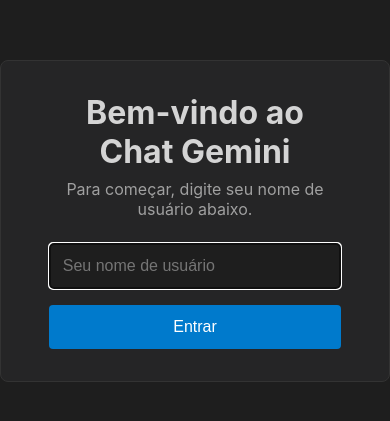
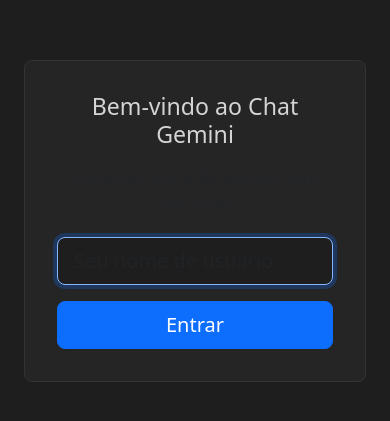
Before and after one commit to CassiaSantos/Chat-com-Integracao-ao-Gemini-Google-AI, a React (Vite) app in the folder frontend/: page / in a window 390 px wide. Shown: the part 201-622 px from the top of the page. Built offline with nearby package versions, Linux system fonts and the light colour scheme; no server answers.

Commit message:
feat: abordagem bootstrap-react para melhorar responsividade

```diff
--- a/frontend/package.json
+++ b/frontend/package.json
@@ -10,7 +10,9 @@
     },
     "dependencies": {
         "axios": "^1.7.2",
+        "bootstrap": "^5.3.7",
         "react": "^18.2.0",
+        "react-bootstrap": "^2.10.10",
         "react-dom": "^18.2.0"
     },
     "devDependencies": {
--- a/frontend/src/components/ChatWindow.jsx
+++ b/frontend/src/components/ChatWindow.jsx
@@ -1,20 +1,43 @@
 import React from 'react';
+import MessageBubble from './MessageBubble';
 
-export default function ChatWindow() {
+// componentes do React-Bootstrap
+import Form from 'react-bootstrap/Form';
+import Button from 'react-bootstrap/Button';
+import InputGroup from 'react-bootstrap/InputGroup';
+
+export default function ChatWindow({ messages, activeConversationId }) {
+  const isChatActive = activeConversationId !== null;
+
   return (
     <main className="chat-window">
       <div className="chat-messages">
-        <div className="initial-message">
-          <h2>Selecione uma conversa ou inicie uma nova para começar.</h2>
-        </div>
+        {!isChatActive ? (
+          <div className="initial-message">
+            <h2>Selecione uma conversa ou inicie uma nova para começar.</h2>
+          </div>
+        ) : messages.length === 0 ? (
+          <div className="initial-message">
+            <h2>Envie uma mensagem para iniciar a conversa.</h2>
+          </div>
+        ) : (
+          messages.map(msg => (
+            <MessageBubble key={msg._id || Math.random()} role={msg.role} text={msg.text} />
+          ))
+        )}
       </div>
+
       <div className="chat-input-area">
-        <input
-          type="text"
-          placeholder="Digite sua mensagem aqui..."
-          disabled
-        />
-        <button disabled>Enviar</button>
+        <InputGroup>
+          <Form.Control
+            placeholder={isChatActive ? 'Digite sua mensagem aqui...' : 'Selecione uma conversa'}
+            disabled={!isChatActive}
+            size="lg"
+          />
+          <Button variant="primary" disabled={!isChatActive}>
+            Enviar
+          </Button>
+        </InputGroup>
       </div>
     </main>
   );
--- a/frontend/src/main.jsx
+++ b/frontend/src/main.jsx
@@ -1,6 +1,7 @@
 import React from 'react';
 import { createRoot } from 'react-dom/client';
 import App from './App.jsx';
+import 'bootstrap/dist/css/bootstrap.min.css';
 import './styles.css';
 
 createRoot(document.getElementById('root')).render(
--- a/frontend/src/pages/LoginPage.jsx
+++ b/frontend/src/pages/LoginPage.jsx
@@ -1,5 +1,14 @@
 import React, { useState } from 'react';
 import { loginUser } from '../lib/api';
+
+// componentes do React-Bootstrap
+import Container from 'react-bootstrap/Container';
+import Row from 'react-bootstrap/Row';
+import Col from 'react-bootstrap/Col';
+import Form from 'react-bootstrap/Form';
+import Button from 'react-bootstrap/Button';
+import Alert from 'react-bootstrap/Alert';
+import Spinner from 'react-bootstrap/Spinner';
 
 export default function LoginPage({ onLogin }) {
   const [username, setUsername] = useState('');
@@ -17,7 +26,7 @@
 
     try {
       const userData = await loginUser(username);
-      onLogin(userData); // Chama a função do App.jsx para atualizar o estado
+      onLogin(userData);
     } catch (err) {
       setError('Falha ao fazer login. Tente novamente.');
       setIsLoading(false);
@@ -25,25 +34,47 @@
   };
 
   return (
-    <div className="login-page">
+    <Container className="d-flex align-items-center justify-content-center vh-100">
+      <Row className="justify-content-center w-100">
+        <Col md={6} lg={4}>
           <div className="login-box">
-        <h1>Bem-vindo ao Chat Gemini</h1>
-        <p>Para começar, digite seu nome de usuário abaixo.</p>
-        <form onSubmit={handleSubmit}>
-          <input
+            <h1 className="h3 mb-3 text-center">Bem-vindo ao Chat Gemini</h1>
+            <p className="text-muted text-center mb-4">
+              Digite seu nome de usuário para continuar.
+            </p>
+            <Form onSubmit={handleSubmit}>
+              <Form.Group className="mb-3" controlId="formUsername">
+                <Form.Control
                   type="text"
                   value={username}
                   onChange={(e) => setUsername(e.target.value)}
                   placeholder="Seu nome de usuário"
                   disabled={isLoading}
                   autoFocus
+                  size="lg"
                 />
-          <button type="submit" disabled={isLoading}>
-            {isLoading ? 'Entrando...' : 'Entrar'}
-          </button>
-          {error && <p className="error-message">{error}</p>}
-        </form>
+              </Form.Group>
+              <Button variant="primary" type="submit" disabled={isLoading} className="w-100" size="lg">
+                {isLoading ? (
+                  <>
+                    <Spinner
+                      as="span"
+                      animation="border"
+                      size="sm"
+                      role="status"
+                      aria-hidden="true"
+                    />
+                    <span className="ms-2">Entrando...</span>
+                  </>
+                ) : (
+                  'Entrar'
+                )}
+              </Button>
+              {error && <Alert variant="danger" className="mt-3">{error}</Alert>}
+            </Form>
           </div>
-    </div>
+        </Col>
+      </Row>
+    </Container>
   );
 }
--- a/frontend/src/styles.css
+++ b/frontend/src/styles.css
@@ -1,132 +1,37 @@
-/* Reset Básico e Estilos Globais */
+/* Tema Escuro - Variáveis de Cores */
 :root {
-    --bg-color: #1e1e1e;
-    --sidebar-bg: #252526;
-    --chat-bg: #1e1e1e;
-    --primary-text: #d4d4d4;
-    --secondary-text: #a0a0a0;
-    --border-color: #333333;
-    --accent-color: #007acc;
-    --accent-hover: #005a9e;
-    --error-color: #f44747;
+  --bs-body-bg: #1e1e1e;
+  --bs-body-color: #d4d4d4;
+  --bs-secondary-bg: #252526;
+  --bs-border-color: #333333;
 }
 
-  * {
-    box-sizing: border-box;
-    margin: 0;
-    padding: 0;
-  }
-
-  body {
-    font-family: -apple-system, BlinkMacSystemFont, 'Segoe UI', Roboto, Helvetica,
-      Arial, sans-serif;
-    background-color: var(--bg-color);
-    color: var(--primary-text);
-    overflow: hidden;
-  }
-
-  /* Container principal da aplicação */
-  .app-container, .login-page {
-    height: 100vh;
-    width: 100vw;
-    display: flex;
-    align-items: center;
-    justify-content: center;
-  }
-
-  /* Estilos da Tela de Login */
-  .login-box {
-    background-color: var(--sidebar-bg);
-    padding: 2rem 3rem;
-    border-radius: 8px;
-    border: 1px solid var(--border-color);
-    text-align: center;
-    max-width: 400px;
-  }
-
-  .login-box h1 {
-    margin-bottom: 0.5rem;
-  }
-
-  .login-box p {
-    margin-bottom: 1.5rem;
-    color: var(--secondary-text);
-  }
-
-  .login-box form input {
-    width: 100%;
-    padding: 0.8rem;
-    margin-bottom: 1rem;
-    border-radius: 4px;
-    border: 1px solid var(--border-color);
-    background-color: var(--bg-color);
-    color: var(--primary-text);
-    font-size: 1rem;
-  }
-
-  .login-box form button {
-    width: 100%;
-    padding: 0.8rem;
-    border: none;
-    border-radius: 4px;
-    background-color: var(--accent-color);
-    color: white;
-    font-size: 1rem;
-    cursor: pointer;
-    transition: background-color 0.2s;
-  }
-
-  .login-box form button:hover {
-    background-color: var(--accent-hover);
-  }
-
-  .login-box form button:disabled {
-    background-color: #555555;
-    cursor: not-allowed;
-  }
-
-  .error-message {
-    color: var(--error-color);
-    margin-top: 1rem;
-  }
-
-  /* Estilos da Tela de Chat */
-  .chat-container {
-    display: flex;
-    width: 100%;
+/* Ajustes para o layout do Bootstrap preencher a tela */
+html, body, #root {
   height: 100%;
 }
 
-  /* Barra Lateral (Sidebar) */
+.sidebar-col, .chat-window-col {
+  height: 100%;
+  max-height: 100vh; /* Garante que as colunas não ultrapassem a altura da tela */
+}
+
+/* Estilos da Sidebar */
 .sidebar {
-    width: 260px;
-    background-color: var(--sidebar-bg);
-    border-right: 1px solid var(--border-color);
+  background-color: var(--bs-secondary-bg);
+  border-right: 1px solid var(--bs-border-color);
   display: flex;
   flex-direction: column;
+  height: 100%;
 }
-
+.sidebar-header, .sidebar-footer {
+  padding: 1rem;
+}
 .sidebar-header {
-    padding: 1rem;
-    border-bottom: 1px solid var(--border-color);
-    display: flex;
-    justify-content: space-between;
-    align-items: center;
+  border-bottom: 1px solid var(--bs-border-color);
 }
-
-  .new-chat-btn {
-    background: none;
-    border: 1px solid var(--accent-color);
-    color: var(--accent-color);
-    padding: 0.5rem 0.8rem;
-    border-radius: 4px;
-    cursor: pointer;
-    transition: all 0.2s;
-  }
-
-  .new-chat-btn:hover {
-      background-color: var(--accent-color);
-      color: white;
+.sidebar-footer {
+  border-top: 1px solid var(--bs-border-color);
 }
 
 .conversation-items {
@@ -134,83 +39,46 @@
   overflow-y: auto;
 }
 
-  .sidebar-footer {
-      padding: 1rem;
-      border-top: 1px solid var(--border-color);
+/* Ajuste de cores para ListGroup no tema escuro */
+.list-group-item {
+  background-color: transparent;
+  border-color: var(--bs-border-color);
+  color: var(--bs-body-color);
+}
+.list-group-item.active {
+  background-color: var(--bs-primary);
+  border-color: var(--bs-primary);
+}
+.list-group-item-action:hover {
+  background-color: #333;
 }
 
-  .username-display {
-      font-size: 0.9rem;
-      color: var(--secondary-text);
-      margin-bottom: 0.75rem;
-  }
-
-  .logout-btn {
-      width: 100%;
-      padding: 0.6rem;
-      background-color: #444444;
-      border: none;
-      color: var(--primary-text);
-      cursor: pointer;
-      border-radius: 4px;
-  }
-  .logout-btn:hover {
-      background-color: #555555;
-  }
-
-  /* Janela Principal do Chat */
+/* Estilos da Janela de Chat */
 .chat-window {
-    flex-grow: 1;
   display: flex;
   flex-direction: column;
-    background-color: var(--chat-bg);
+  height: 100%;
+  background-color: var(--bs-body-bg);
 }
-
 .chat-messages {
   flex-grow: 1;
   padding: 1rem;
   overflow-y: auto;
   display: flex;
-    align-items: center;
-    justify-content: center;
+  flex-direction: column; /* Para empilhar as mensagens */
+}
+.chat-input-area {
+  padding: 1rem;
+  border-top: 1px solid var(--bs-border-color);
 }
 
 .initial-message {
+  margin: auto;
   text-align: center;
-      color: var(--secondary-text);
+  color: #888;
 }
 
-  .chat-input-area {
-    padding: 1rem;
-    border-top: 1px solid var(--border-color);
-    display: flex;
-    gap: 0.5rem;
-  }
-
-  .chat-input-area input {
-    flex-grow: 1;
-    padding: 0.8rem;
-    border-radius: 4px;
-    border: 1px solid var(--border-color);
-    background-color: #2d2d2d;
-    color: var(--primary-text);
-    font-size: 1rem;
-  }
-
-  .chat-input-area button {
-    padding: 0.8rem 1.2rem;
-    border: none;
-    border-radius: 4px;
-    background-color: var(--accent-color);
-    color: white;
-    font-size: 1rem;
-    cursor: pointer;
-  }
-  .chat-input-area button:disabled {
-      background-color: #555555;
-      cursor: not-allowed;
-  }
-
+/* Estilos das Bolhas de Mensagem (Mantidos) */
 .message-bubble {
   max-width: 70%;
   padding: 0.75rem 1rem;
@@ -219,7 +87,7 @@
   line-height: 1.4;
 }
 .message-bubble.user {
-    background-color: var(--accent-color);
+  background-color: var(--bs-primary);
   color: white;
   align-self: flex-end;
   border-bottom-right-radius: 2px;
@@ -235,3 +103,11 @@
   margin-bottom: 0.25rem;
   opacity: 0.8;
 }
+
+/* Estilos da Página de Login (Refatorado) */
+.login-box {
+  background-color: var(--bs-secondary-bg);
+  padding: 2rem;
+  border-radius: 8px;
+  border: 1px solid var(--bs-border-color);
+}
```
Also changed, not shown: frontend/src/components/ConversationList.jsx (+48 -9 lines), frontend/src/pages/ChatPage.jsx (+71 -5 lines), 1 other file (tests, documents, lock files or other folders). Lines whose indentation alone changed are shown as unchanged.
